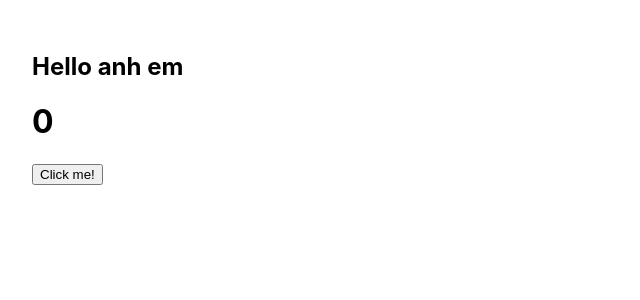
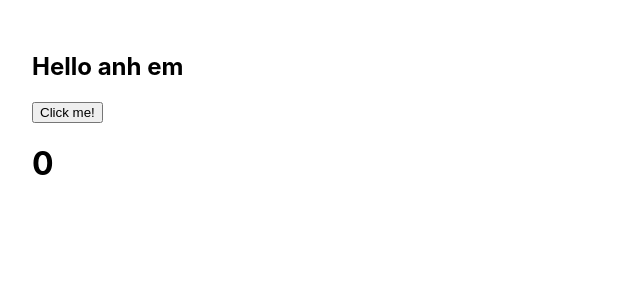
Before and after one commit to phamquanganh31101998/tiktok, a React (Create React App) app: page / in a window 1280 px wide. Shown: the top 300 px of the page, without its empty margins (0-640 px from the left). Built offline with nearby package versions, Linux system fonts and the light colour scheme.

Commit message:
useCallback

```diff
--- a/src/App.js
+++ b/src/App.js
@@ -1,17 +1,16 @@
-import { useState } from 'react'
+import { useState, useCallback } from 'react'
 import Content from './Content'
 function App() {
   const [count, setCount] = useState(0)
 
-  const increase = () => {
-    setCount(count + 1)
-  }
+  const handleIncrease = useCallback(() => {
+    setCount(prevCount => prevCount + 1)
+  }, [])
 
   return (
     <div className="App" style={{ padding: 32 }}>
-      <Content />
+      <Content onIncrease={handleIncrease}/>
       <h1>{count}</h1>
-      <button onClick={increase}>Click me!</button>
     </div>
   );
 }
--- a/src/Content.js
+++ b/src/Content.js
@@ -1,10 +1,13 @@
 import { memo } from 'react'
 
-function Content() {
+function Content({ onIncrease }) {
+  console.log('re-render')
+
   return (
-    <div>
+    <>
       <h2>Hello anh em</h2>
-    </div>
+      <button onClick={onIncrease}>Click me!</button>
+    </>
   )
 }
 
```
